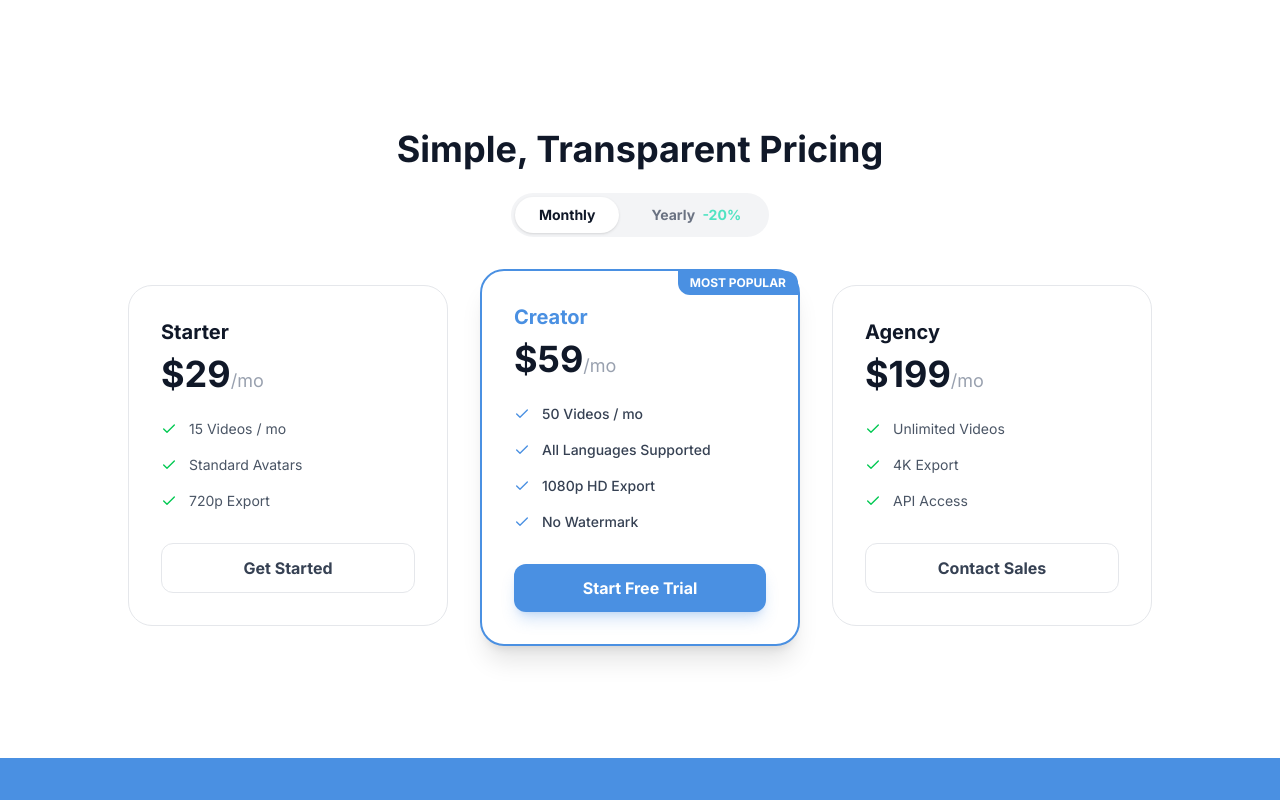
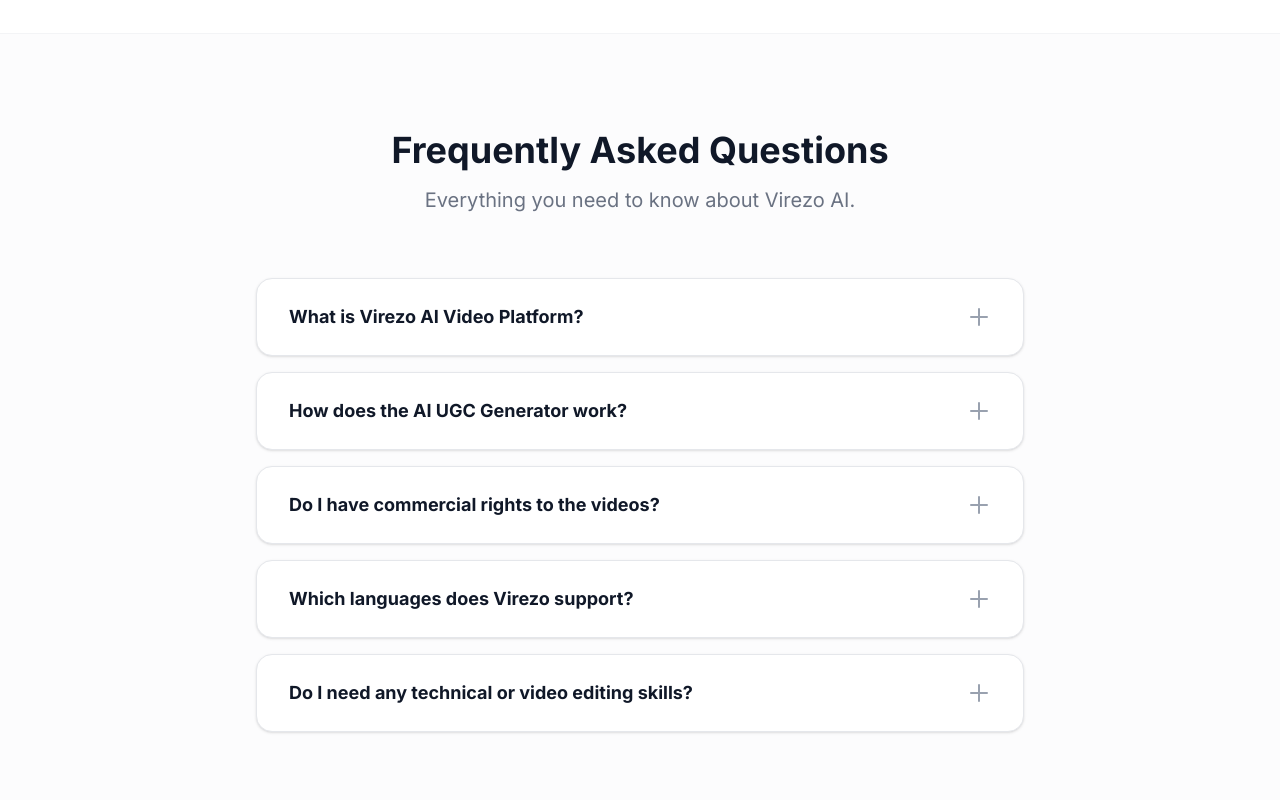
Before and after one commit to mohamedziro-coder/veo3-platform, a Next.js app: page / in a window 1280 px wide. Shown: the part 2900-3700 px from the top of the page. Built offline with nearby package versions, Linux system fonts and the light colour scheme.

Commit message:
feat: replace pricing with SEO-optimized FAQ section

```diff
--- a/src/app/page.tsx
+++ b/src/app/page.tsx
@@ -15,8 +15,44 @@
 import { useState } from "react";
 
 export default function HomePage() {
-  const [billingCycle, setBillingCycle] = useState<'monthly' | 'yearly'>('monthly');
   const [selectedVideo, setSelectedVideo] = useState<string | null>(null);
+  const [openFaq, setOpenFaq] = useState<number | null>(null);
+
+  const faqs = [
+    {
+      question: "What is Virezo AI Video Platform?",
+      answer: "Virezo is an advanced AI-powered video generation platform. We help creators, marketers, and businesses turn ideas into viral, broadcast-quality content in seconds using realistic avatars and native multi-language voiceovers."
+    },
+    {
+      question: "How does the AI UGC Generator work?",
+      answer: "It's simple: just paste your product link. Our AI analyzes the page, identifies key selling points, writes a high-conversion script, and generates a polished video with a lifelike avatar—all in under a minute."
+    },
+    {
+      question: "Do I have commercial rights to the videos?",
+      answer: "Absolutely. Every video you generate on the Virezo platform comes with full commercial usage rights. You can use them for TikTok ads, Instagram Reels, YouTube, or your own website without any restrictions."
+    },
+    {
+      question: "Which languages does Virezo support?",
+      answer: "We support over 30 languages with native-level pronunciation and local dialects. This includes English, Spanish, French, German, Arabic, Japanese, and many more, allowing you to reach a global audience effortlessly."
+    },
+    {
+      question: "Do I need any technical or video editing skills?",
+      answer: "None at all. Virezo is designed for everyone. Our cloud-based AI handles the scriptwriting, voiceover, and video editing. You just provide the link or idea, and we deliver the final viral-ready video."
+    }
+  ];
+
+  const faqSchema = {
+    "@context": "https://schema.org",
+    "@type": "FAQPage",
+    "mainEntity": faqs.map(faq => ({
+      "@type": "Question",
+      "name": faq.question,
+      "acceptedAnswer": {
+        "@type": "Answer",
+        "text": faq.answer
+      }
+    }))
+  };
 
   const containerVariants: Variants = {
     hidden: { opacity: 0 },
@@ -46,6 +82,11 @@
 
   return (
     <main className="min-h-screen bg-white text-[#1A1A1A] font-sans overflow-x-hidden selection:bg-primary/20 selection:text-primary">
+      {/* FAQ Schema for SEO */}
+      <script
+        type="application/ld+json"
+        dangerouslySetInnerHTML={{ __html: JSON.stringify(faqSchema) }}
+      />
 
       {/* 1. HERO SECTION */}
       <section className="relative pt-32 pb-20 px-6 md:px-12 overflow-hidden">
@@ -301,66 +342,50 @@
         )}
       </AnimatePresence>
 
-      {/* 6. PRICING SECTION */}
-      <section className="py-24 px-6 bg-white">
-        <div className="max-w-5xl mx-auto">
-          <div className="text-center mb-12">
-            <h2 className="text-3xl md:text-4xl font-bold text-gray-900 mb-6">Simple, Transparent Pricing</h2>
-
-            <div className="inline-flex items-center gap-2 bg-gray-100 p-1 rounded-full">
-              <button
-                onClick={() => setBillingCycle('monthly')}
-                className={`px-6 py-2 rounded-full text-sm font-bold transition-all ${billingCycle === 'monthly' ? 'bg-white text-gray-900 shadow-sm' : 'text-gray-500 hover:text-gray-700'}`}
-              >
-                Monthly
-              </button>
-              <button
-                onClick={() => setBillingCycle('yearly')}
-                className={`px-6 py-2 rounded-full text-sm font-bold transition-all ${billingCycle === 'yearly' ? 'bg-white text-gray-900 shadow-sm' : 'text-gray-500 hover:text-gray-700'}`}
-              >
-                Yearly <span className="text-secondary ml-1">-20%</span>
-              </button>
-            </div>
+      {/* 6. FAQ SECTION */}
+      <section className="py-24 px-6 bg-gray-50/50 border-y border-gray-100" id="faq">
+        <div className="max-w-3xl mx-auto">
+          <div className="text-center mb-16">
+            <h2 className="text-3xl md:text-4xl font-bold text-gray-900 mb-4">Frequently Asked Questions</h2>
+            <p className="text-xl text-gray-500">Everything you need to know about Virezo AI.</p>
           </div>
 
-          <div className="grid grid-cols-1 md:grid-cols-3 gap-8 items-start">
-            {/* Starter */}
-            <div className="p-8 rounded-3xl border border-gray-200 hover:border-gray-300 transition-all">
-              <h3 className="text-xl font-bold text-gray-900 mb-2">Starter</h3>
-              <div className="text-4xl font-bold text-gray-900 mb-6">$29<span className="text-lg text-gray-400 font-normal">/mo</span></div>
-              <ul className="space-y-4 text-gray-600 mb-8 text-sm">
-                <li className="flex items-center gap-3"><Check className="w-4 h-4 text-green-500" /> 15 Videos / mo</li>
-                <li className="flex items-center gap-3"><Check className="w-4 h-4 text-green-500" /> Standard Avatars</li>
-                <li className="flex items-center gap-3"><Check className="w-4 h-4 text-green-500" /> 720p Export</li>
-              </ul>
-              <button className="w-full py-3 rounded-xl border border-gray-200 font-bold text-gray-700 hover:bg-gray-50 transition-all">Get Started</button>
-            </div>
-
-            {/* Pro */}
-            <div className="p-8 rounded-3xl border-2 border-primary bg-white shadow-xl relative transform md:-translate-y-4">
-              <div className="absolute top-0 right-0 bg-primary text-white text-xs font-bold px-3 py-1 rounded-bl-xl rounded-tr-xl">MOST POPULAR</div>
-              <h3 className="text-xl font-bold text-primary mb-2">Creator</h3>
-              <div className="text-4xl font-bold text-gray-900 mb-6">$59<span className="text-lg text-gray-400 font-normal">/mo</span></div>
-              <ul className="space-y-4 text-gray-700 mb-8 text-sm font-medium">
-                <li className="flex items-center gap-3"><Check className="w-4 h-4 text-primary" /> 50 Videos / mo</li>
-                <li className="flex items-center gap-3"><Check className="w-4 h-4 text-primary" /> All Languages Supported</li>
-                <li className="flex items-center gap-3"><Check className="w-4 h-4 text-primary" /> 1080p HD Export</li>
-                <li className="flex items-center gap-3"><Check className="w-4 h-4 text-primary" /> No Watermark</li>
-              </ul>
-              <button className="w-full py-3 rounded-xl bg-primary text-white font-bold hover:bg-blue-600 transition-all shadow-lg shadow-primary/25">Start Free Trial</button>
-            </div>
-
-            {/* Agency */}
-            <div className="p-8 rounded-3xl border border-gray-200 hover:border-gray-300 transition-all">
-              <h3 className="text-xl font-bold text-gray-900 mb-2">Agency</h3>
-              <div className="text-4xl font-bold text-gray-900 mb-6">$199<span className="text-lg text-gray-400 font-normal">/mo</span></div>
-              <ul className="space-y-4 text-gray-600 mb-8 text-sm">
-                <li className="flex items-center gap-3"><Check className="w-4 h-4 text-green-500" /> Unlimited Videos</li>
-                <li className="flex items-center gap-3"><Check className="w-4 h-4 text-green-500" /> 4K Export</li>
-                <li className="flex items-center gap-3"><Check className="w-4 h-4 text-green-500" /> API Access</li>
-              </ul>
-              <button className="w-full py-3 rounded-xl border border-gray-200 font-bold text-gray-700 hover:bg-gray-50 transition-all">Contact Sales</button>
-            </div>
+          <div className="space-y-4">
+            {faqs.map((faq, i) => (
+              <motion.div
+                key={i}
+                className="bg-white rounded-2xl border border-gray-200 overflow-hidden shadow-sm"
+              >
+                <button
+                  onClick={() => setOpenFaq(openFaq === i ? null : i)}
+                  className="w-full px-8 py-6 flex items-center justify-between text-left hover:bg-gray-50 transition-colors"
+                >
+                  <span className="font-bold text-gray-900 md:text-lg">{faq.question}</span>
+                  <motion.span
+                    animate={{ rotate: openFaq === i ? 45 : 0 }}
+                    className="flex-shrink-0 ml-4"
+                  >
+                    <svg className="w-6 h-6 text-gray-400" fill="none" viewBox="0 0 24 24" stroke="currentColor">
+                      <path strokeLinecap="round" strokeLinejoin="round" strokeWidth={2} d="M12 4v16m8-8H4" />
+                    </svg>
+                  </motion.span>
+                </button>
+                <AnimatePresence>
+                  {openFaq === i && (
+                    <motion.div
+                      initial={{ height: 0, opacity: 0 }}
+                      animate={{ height: "auto", opacity: 1 }}
+                      exit={{ height: 0, opacity: 0 }}
+                      transition={{ duration: 0.3, ease: "easeInOut" }}
+                    >
+                      <div className="px-8 pb-6 text-gray-600 leading-relaxed border-t border-gray-50 pt-4">
+                        {faq.answer}
+                      </div>
+                    </motion.div>
+                  )}
+                </AnimatePresence>
+              </motion.div>
+            ))}
           </div>
         </div>
       </section>
```
